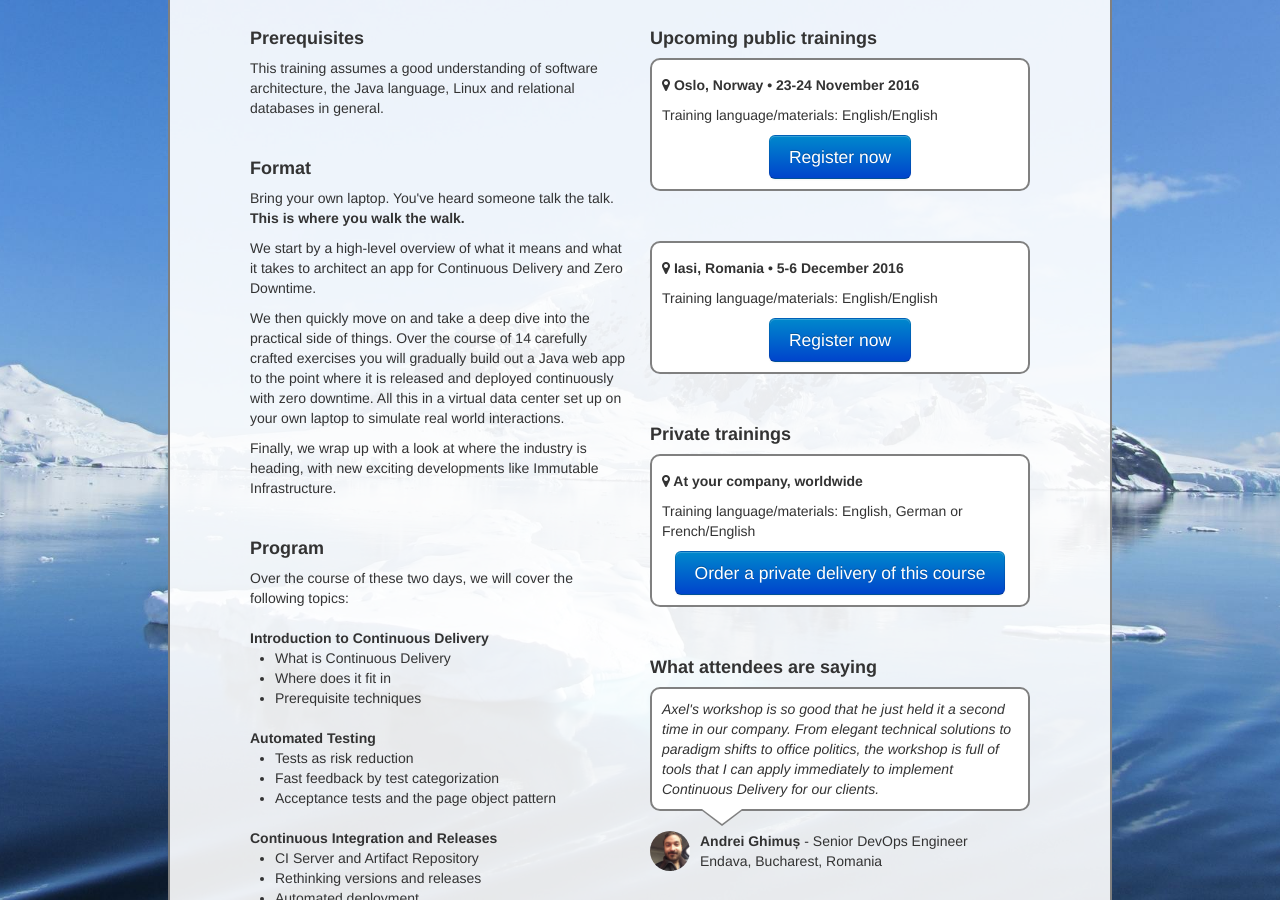
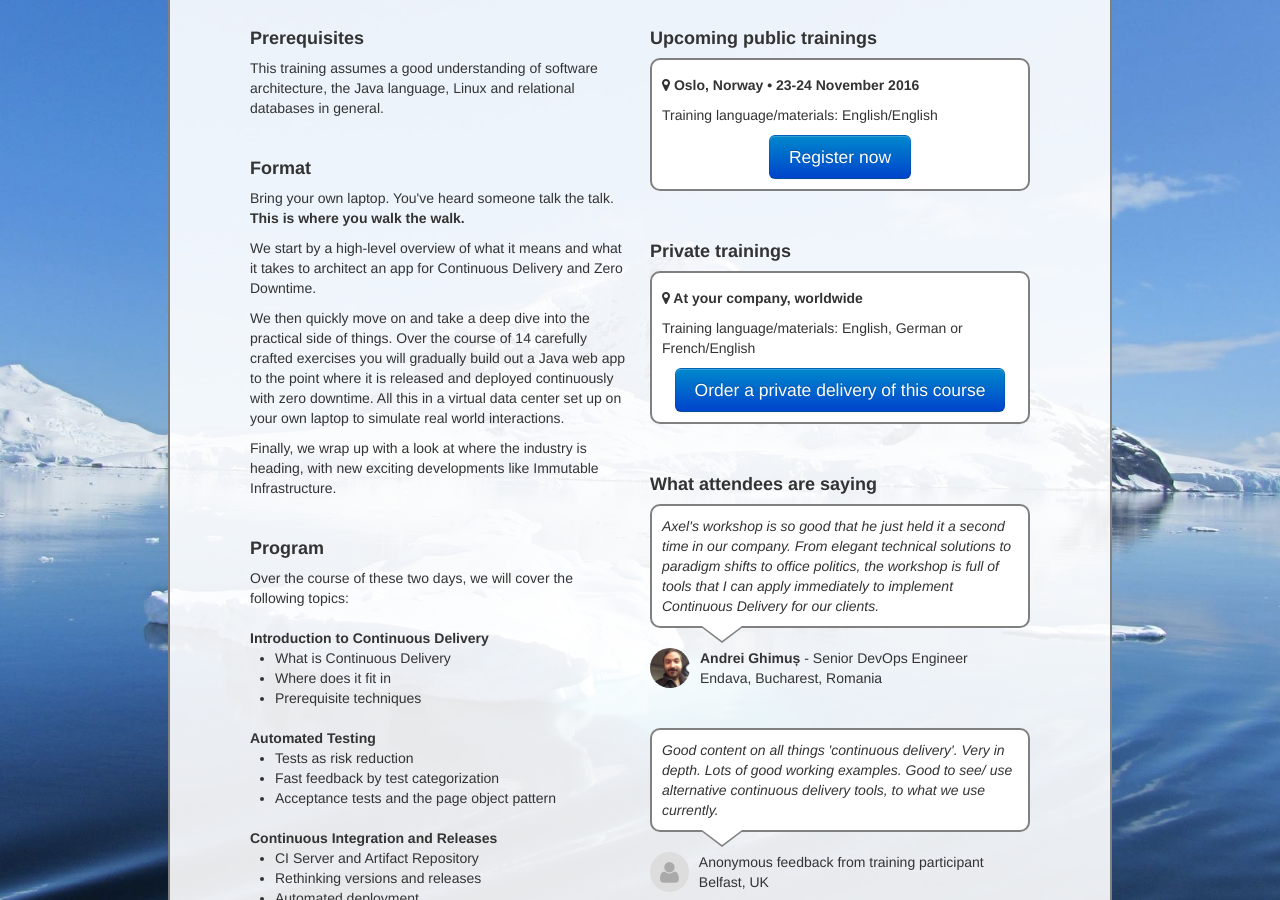
Before and after one commit to axelfontaine/axelfontaine.com, a Jekyll site: the page built from training/continuousdelivery.html, in a window 1280 px wide and 900 px high, scrolled down 802 px. Built offline with Jekyll 4.4.1, drawn with Linux system fonts in a browser that asks for light colours.

Commit message:
Updated events

```diff
--- a/_layouts/blog.html
+++ b/_layouts/blog.html
@@ -87,8 +87,7 @@
                 <p><strong>Upcoming dates</strong></p>
 
                 <p>
-                    <i class="fa fa-map-marker"></i> Oslo, Norway (Nov 23-24, 2016)<br>
-                    <i class="fa fa-map-marker"></i> Iasi, Romania (Dec 5-6, 2016)
+                    <i class="fa fa-map-marker"></i> Oslo, Norway (Nov 23-24, 2016)
                 </p>
 
                 <div class="call-to-action">
--- a/assets/index.js
+++ b/assets/index.js
@@ -66,9 +66,9 @@
 
 //Coordinate lookup: http://www.mapcoordinates.net/en
 var speakingEvents = [
-    ['Iasi', 'Iasi', 'Romania', 47.1584549, 27.6014418,
+    ['EuregJUG', 'Aachen', 'Germany', 53.9045398, 27.5615244,
         [
-            ['2016-12-05', 'Architecting for Continuous Delivery and Zero Downtime (2 days)', '/training/continuousdelivery.html', true]
+            ['2016-12-06', 'Immutable Infrastructure: Rise of the Machine Images', 'http://www.euregjug.eu/2016/11/08/immutable-infrastructure-rise-of-the-machine-images', false]
         ]
     ],
     ['ProgramUtvikling', 'Oslo', 'Norway', 59.913869, 10.752245,
--- a/training/continuousdelivery.html
+++ b/training/continuousdelivery.html
@@ -150,16 +150,6 @@
 
                 <div class="call-to-action">
                     <a href="http://programutvikling.no/course/architecting-for-continuous-delivery-and-zero-downtime/"
-                       class="btn btn-large btn-primary">Register now</a>
-                </div>
-            </div>
-            <div class="training-upcoming">
-                <p class="training-city"><i class="fa fa-map-marker"></i> Iasi, Romania &bull; 5-6 December 2016</p>
-
-                <p>Training language/materials: English/English</p>
-
-                <div class="call-to-action">
-                    <a href="" data-contact="Training Request: Architecting for Continuous Delivery and Zero Downtime"
                        class="btn btn-large btn-primary">Register now</a>
                 </div>
             </div>
```
